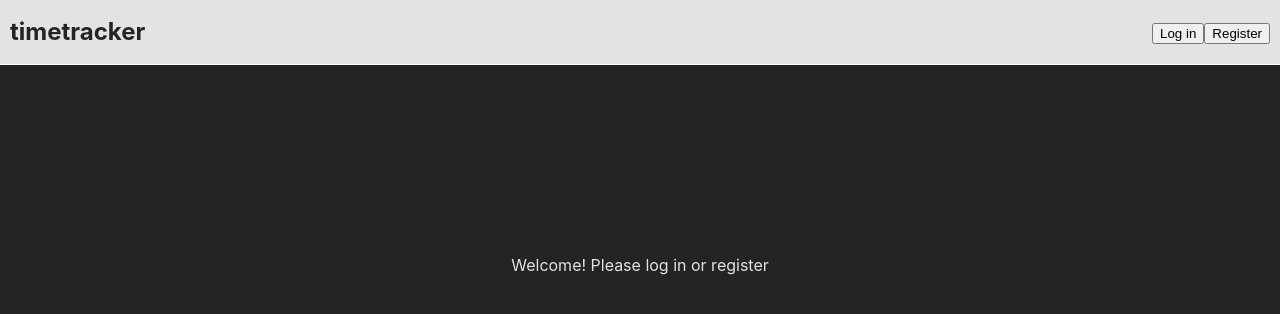
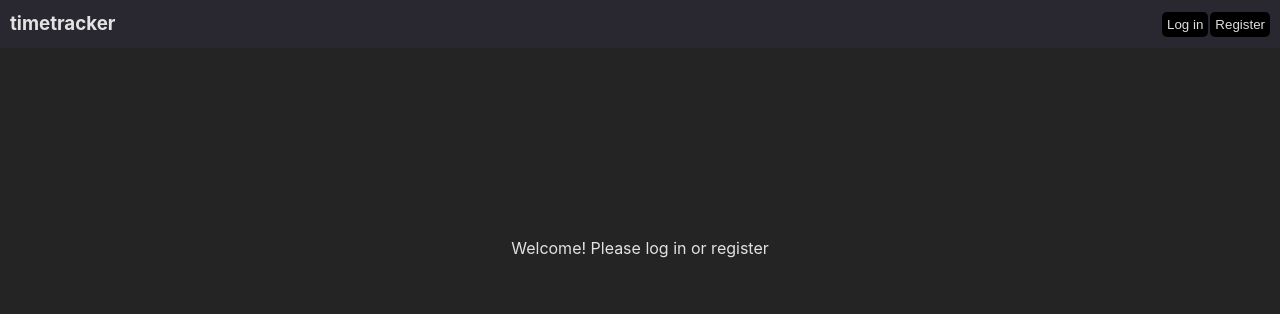
Before and after one commit to jeppeao/timetracker, a React (Vite) app: page / in a window 1280 px wide. Shown: the top 314 px of the page. Built offline with nearby package versions, Linux system fonts and the light colour scheme.

Commit message:
added controlView component

```diff
--- /dev/null
+++ b/src/components/blockView/blockView.tsx
@@ -0,0 +1,15 @@
+import styles from "./blockView.module.css"
+
+interface BlockViewProps {
+
+}
+
+const BlockView = (props: BlockViewProps) => {
+  return (
+    <div>
+     Blockview
+    </div>
+  )
+}
+
+export default BlockView;
--- /dev/null
+++ b/src/components/controlView copy/controlView.module.css
@@ -0,0 +1,71 @@
+.container {
+  background-color: var(--color-bg-second);
+  width: 100%;
+  max-width: 380px;
+  border-radius: 10px;
+  display: flex;
+  flex-direction: column;
+  align-items: center;
+  gap: 10px;
+  padding: 10px 0px 10px 0px;
+}
+
+.timebar {
+  width: 100%;
+  display: flex;
+  justify-content: center;
+  align-items: center;
+  gap: 5px;
+  font-size: x-large;
+}
+
+.bold {
+  font-weight: bold;
+}
+
+.tagbar {
+  width: 100%;
+  display: flex;
+  justify-content: center;
+  align-items: center;
+  gap: 5px;
+}
+
+.tag {
+  border: 1px solid black;
+  color: var(--color-fg-main);
+  font-size: large;
+  border-radius: 5px;
+  padding: 2px 6px 2px 6px;
+}
+
+.controlbar {
+  display: flex;
+  flex-grow: 1;
+  justify-content: center;
+  align-items: center;
+  height: 30px;
+}
+
+.startbtn {
+  border-radius: 20px;
+  width: 120px;
+  height: 60px;
+  font-size: x-large;
+  background-color: steelblue;
+  position: absolute;
+  transform: translate(0, 25px);
+}
+
+.editbtn {
+  height: 32px;
+  width: 32px;
+}
+
+.elapsed {
+  margin-left: 10px
+}
+
+.startstop {
+  font-size: x-large;
+}
--- /dev/null
+++ b/src/components/controlView copy/controlView.tsx
@@ -0,0 +1,32 @@
+import styles from "./controlView.module.css"
+
+interface ControlViewProps {
+
+}
+
+const ControlView = (props: ControlViewProps) => {
+   const startStr = "00:00";
+   const stopStr = startStr;
+   const elapsedStr = startStr;
+   return (
+    <div className={styles.container}>
+      <div className={styles.timebar}>
+        <span className={styles.startstop}>{startStr + " - " + stopStr}</span>
+        <span
+          className={`${styles.bold} ${styles.elapsed}`}
+        >{elapsedStr + "h"}</span>
+        <button className={styles.editbtn}>e</button>
+      </div>
+      <div className={styles.tagbar}>
+        <div className={styles.tag}>work</div>
+        <div className={styles.tag}> timetracker</div>
+        <button className={styles.editbtn}>e</button>
+      </div>
+      <div className={styles.controlbar}>
+        <button className={styles.startbtn}>&gt;</button>
+      </div>
+    </div>
+  )
+}
+
+export default ControlView;
--- a/src/components/topbar/topbar.module.css
+++ b/src/components/topbar/topbar.module.css
@@ -1,12 +1,24 @@
 .container {
   width: 100vw;
-  height: 64px;
-  border-bottom: 1px solid var(--color-fg-main);
+  height: 48px;
   display: flex;
   justify-content: space-between;
   align-items: center;
-  background-color: var(--color-fg-main);
-  color: var(--color-bg-main);
+  background-color: var(--color-bg-second);
+  color: var(--color-fg-main);
+}
+
+.button {
+  background-color: black;
+  color: var(--color-fg-main);
+  border: none;
+  border-radius: 5px;
+  padding: 5px;
+}
+
+.button:hover {
+  cursor: pointer;
+  color: skyblue;
 }
 
 .titlebox {
@@ -20,3 +32,8 @@
 .userbox {
   padding-right: 10px;
 }
+
+.loginBtn {
+  display: flex;
+  gap:2px;
+}
--- a/src/components/topbar/topbar.tsx
+++ b/src/components/topbar/topbar.tsx
@@ -13,7 +13,7 @@ const Topbar = (props: TopbarProps) => {
   return (
     <div className={styles.container}>
       <div className={styles.titlebox} onClick={props.goToLanding}>
-        <h2>timetracker</h2>
+        <h3>timetracker</h3>
       </div>
       <div className={styles.userbox}>
         {
@@ -23,9 +23,15 @@ const Topbar = (props: TopbarProps) => {
               user={props.user}
               setUser={props.setUser}
             /> :
-          <div>
-            <button onClick={props.goToLogin}>Log in</button>
-            <button onClick={props.goToRegister}>Register</button>
+          <div className={styles.loginBtn}>
+            <button
+              className={styles.button}
+              onClick={props.goToLogin}
+            >Log in</button>
+            <button
+              className={styles.button}
+              onClick={props.goToRegister}
+            >Register</button>
           </div>
 
         }
--- a/src/components/userHomeView/userHomeView.module.css
+++ b/src/components/userHomeView/userHomeView.module.css
@@ -3,7 +3,7 @@
   flex-direction: column;
   align-items: center;
   margin-top: 40px;
-  gap: 40px;
+  gap: 80px;
 }
 
 .button {
--- a/src/components/userHomeView/userHomeView.tsx
+++ b/src/components/userHomeView/userHomeView.tsx
@@ -5,6 +5,8 @@ import { useTimer } from "../../utils/hooks";
 import DayView from "../dayView/dayView";
 import { createBlock, getBlocks } from "../../services/timetracker_api";
 import { timeFromEpoch, durationFromSeconds } from "../../utils/util";
+import BlockView from "../blockView/blockView";
+import ControlView from "../controlView copy/controlView";
 
 interface UserHomeViewProps {
   username: string;
@@ -20,7 +22,6 @@ const UserHomeView = (props: UserHomeViewProps) => {
   const stopStr = stopTime ? timeFromEpoch(stopTime) : "00:00";
   const elapsedStr = elapsedTime ? durationFromSeconds(elapsedTime) : "00:00";
 
-  console.log(startStr)
   const makeBlock = () => {
      const startTime = new Date(Date.now());
      const endTime = new Date(Date.now() + 100000000);
@@ -48,7 +49,8 @@ const UserHomeView = (props: UserHomeViewProps) => {
 
   return (
     <div className={styles.container}>
-      <div className={styles.blockbox}>
+      <ControlView/>
+      {/* <div className={styles.blockbox}>
         <div className={styles.timebar}>
           <span>{startStr + " - " + stopStr}</span>
           <span className={styles.bold}>{elapsedStr + "h"}</span>
@@ -65,7 +67,9 @@ const UserHomeView = (props: UserHomeViewProps) => {
           </div>
         </div>
 
-      </div>
+      </div> */}
+
+
 
       <div className={styles.calenderview}>
         <DayView day={new Date(Date.now())}/>
--- a/src/components/userWidget/userWidget.module.css
+++ b/src/components/userWidget/userWidget.module.css
@@ -1,8 +1,19 @@
 .optionsmenu {
   position: absolute;
   right: 10px;
-  background-color: var(--color-fg-main);
+  background-color: black;
   padding: 10px;
   border-radius: 5px;
+  animation-name: slidein;
+  animation-duration: 0.4s;
+}
+
+button {
+  background-color: var(--color-bg-main);
 
 }
+
+@keyframes slidein {
+  0% {transform: translate(0px, -5px)}
+  100% {transform: translate(0px, 0px)}
+}
--- a/src/index.css
+++ b/src/index.css
@@ -4,6 +4,7 @@
   font-weight: 400;
 
   --color-bg-main: #242424;
+  --color-bg-second: #292830;
   --color-fg-main: rgba(255, 255, 255, 0.87);
 
 
@@ -16,5 +17,17 @@ body {
   width: 100vw;
   height: 100vh;
   margin: 0;
+}
 
+button {
+  background-color: black;
+  color: var(--color-fg-main);
+  border: none;
+  border-radius: 5px;
+  padding: 5px;
 }
+
+button:hover {
+  cursor: pointer;
+  color: skyblue;
+}
```
Also changed, not shown: src/components/blockView/blockView.module.css (added).
